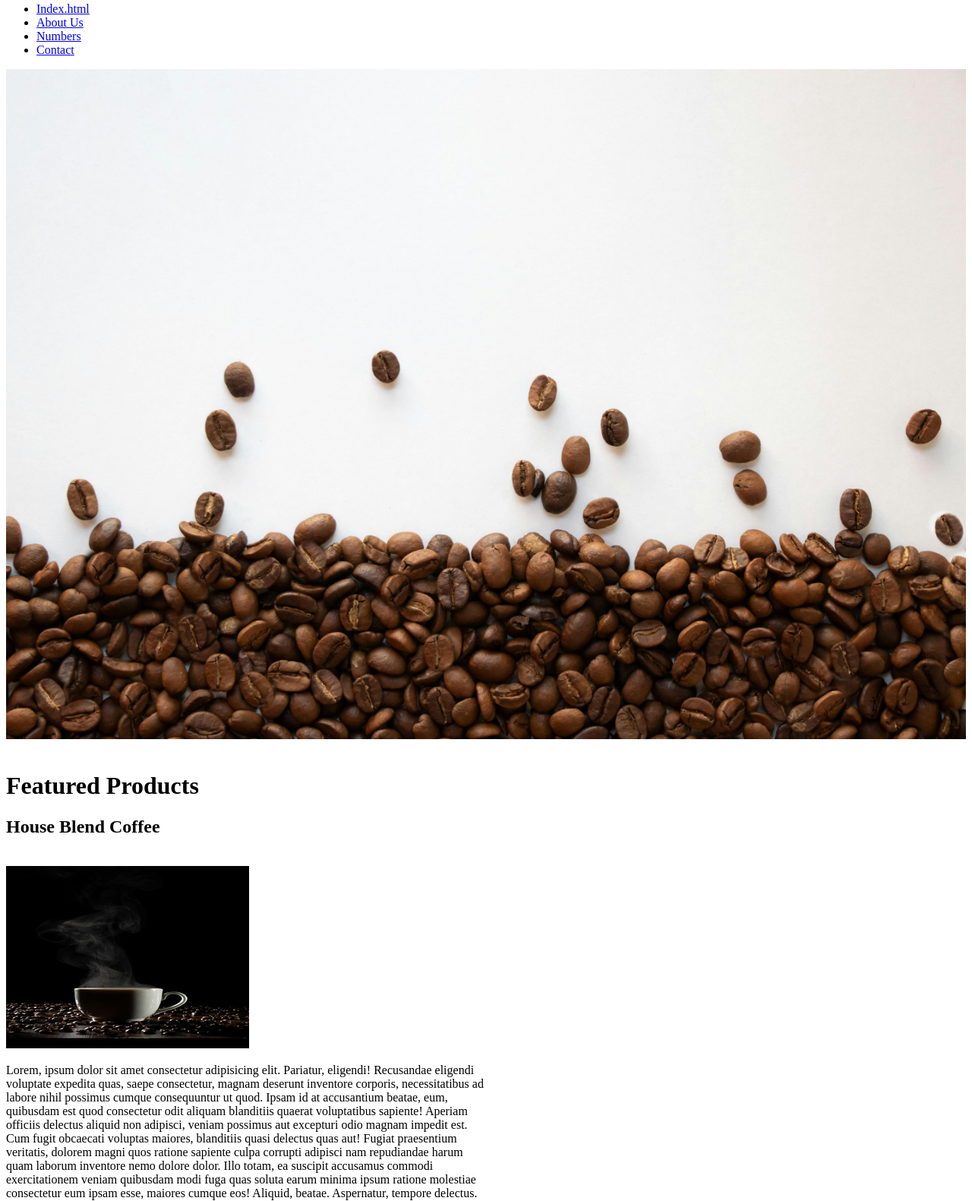
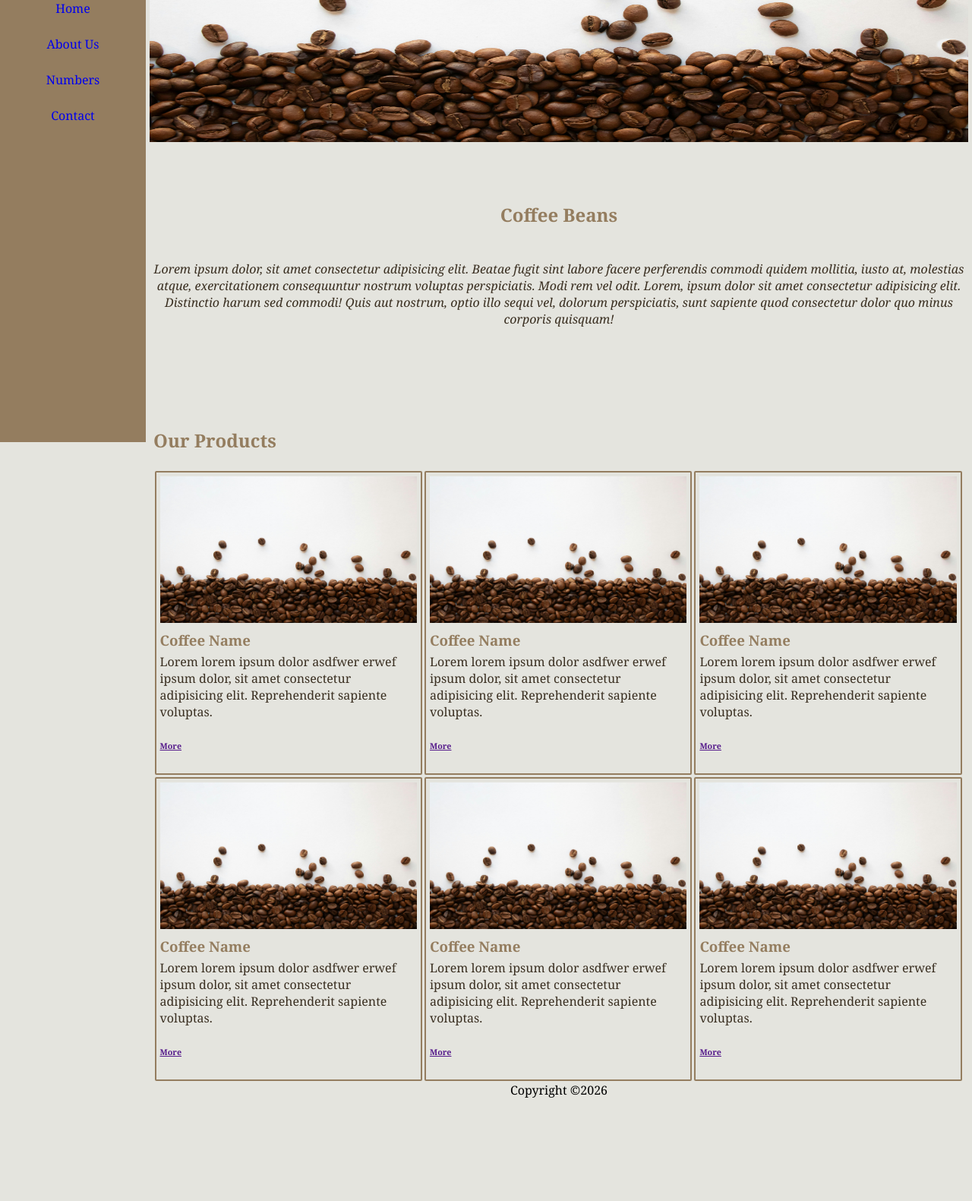
Before and after one commit to MuhammadAsimKundi/html-css, a plain HTML site: page index.html in a window 1280 px wide. Shown: the part 218-1799 px from the top of the page at 76% size. After the commit the page ends 1674 px from the top, so only its background shows below. Drawn offline with Linux system fonts and the light colour scheme.

Commit message:
Added css and styled the pages

```diff
--- a/css/style.css
+++ b/css/style.css
@@ -0,0 +1,113 @@
+.clearfix::after {
+    content: "";
+    display: block;
+    clear: both;
+}
+*{
+    margin: 0%;
+    padding: 0%;
+    box-sizing: border-box;
+}
+body{
+    font-family: Georgia, 'Times New Roman', Times, serif;
+    background: rgb(228, 228, 222);
+}
+
+.sidebar{
+    width: 15%;
+    height: 100vh;
+    background: rgb(148, 125, 95);
+    /* border: 2px solid green; */
+    float: left;
+    position: fixed;
+    padding: 5px;
+
+}
+
+.sidebar img{
+    width: 100%;
+    height: 20%;
+    border-radius: 50%;
+    margin-bottom: 30px;
+}
+
+.nav{
+    width: 100%;
+    height: auto;
+    /* border: 2px solid blueviolet; */
+    padding: 20px 5px;
+}
+
+.nav ul{
+    display: flex;
+    flex-direction: column;
+    align-items: center;
+    gap: 25px;
+    list-style: none;
+}
+
+.nav ul li a{
+    text-decoration: none;
+    display: inline-block;
+}
+
+.nav ul li:hover{
+    text-shadow: 2px 0px 1px black;
+}
+
+
+.mainpage{
+    width: 85%;
+    height: auto;
+    /* border: 2px solid black; */
+    float: right;
+    padding: 5px;
+}
+.bg-img{
+    width: 100%;
+    height: 50vh;
+
+    /* border: 2px solid red; */
+}
+.details{
+    width: 100%;
+    height: auto;
+    /* border: 2px solid yellow; */
+    padding: 5px;
+    margin-top: 25px;
+}
+
+.details table{
+    border: 2px solid black;
+    border-spacing: 25px;
+}
+
+.coffee-types{
+    width: 33%;
+    height: 50vh;
+    margin: 0px;
+    padding: 5px;
+    border: 2px solid rgb(148, 125, 95);
+    border-radius: 2px;
+    margin: 1.5px;
+    float: left;
+
+}
+
+.coffee-types img{
+    width: 100%;
+    height: 50%;
+    margin-bottom: 5px;
+}
+.coffee-types h3{
+    color: rgb(148, 125, 95);
+    margin-bottom: 5px;
+}
+
+.coffee-types p {
+    color: rgb(57, 46, 32);
+    margin-bottom: 5px;
+}
+.copyright{
+    text-align: center;
+}
--- a/index.html
+++ b/index.html
@@ -1,93 +1,108 @@
+<!-- new Code -->
+
 <!DOCTYPE html>
 <html lang="en">
+
 <head>
     <meta charset="UTF-8">
     <meta name="viewport" content="width=device-width, initial-scale=1.0">
     <title>Coffee Junkie</title>
+    <link rel="stylesheet" href="css/style.css">
 </head>
+
 <body>
-    <img src="./image/coffee logo.png" alt="Coffee logo" id="logo">
-    <h3>Coffee Junkie</h3>
-
+    <section class="sidebar">
+        <!-- logo img -->
+        <img src="image/coffee logo.png" alt="Logo">
+        <!-- navbar -->
+        <nav class="nav">
             <ul>
-        <li><a href="index.html">Index.html</a></li>
+                <li><a href="index.html">Home</a></li>
                 <li><a href="about.html">About Us</a></li>
                 <li><a href="numbers.html">Numbers</a></li>
                 <li><a href="contact.html">Contact</a></li>
             </ul>
+        </nav>
 
-    <img src="./image/background.jpg" alt="background coffee beans" width="100%">
+    </section>
+
+    <section class="mainpage">
+        <img src="./image/background.jpg" alt="bg image" class="bg-img">
+        <br>
+        <br><br>
+        <div class="details">
+            <h1 style="color: rgb(148, 125, 95); text-align: center; text-decoration: double;">Coffee Beans</h1>
             <br>
             <br>
-    <h1>Featured Products</h1>
-
-    <!-- House blend Coffee -->
-    <h2>House Blend Coffee</h2>
-    <br>
-    <img src="./image/house-blend.jpg" alt="house blend coffee image">
-    <p style="width: 50%;">Lorem, ipsum dolor sit amet consectetur adipisicing elit. Pariatur, eligendi! Recusandae eligendi voluptate expedita
-        quas, saepe consectetur, magnam deserunt inventore corporis, necessitatibus ad labore nihil possimus cumque
-        consequuntur ut quod.
-        Ipsam id at accusantium beatae, eum, quibusdam est quod consectetur odit aliquam blanditiis quaerat voluptatibus
-        sapiente! Aperiam officiis delectus aliquid non adipisci, veniam possimus aut excepturi odio magnam impedit est.
-        Cum fugit obcaecati voluptas maiores, blanditiis quasi delectus quas aut! Fugiat praesentium veritatis, dolorem
-        magni quos ratione sapiente culpa corrupti adipisci nam repudiandae harum quam laborum inventore nemo dolore dolor.
-        Illo totam, ea suscipit accusamus commodi exercitationem veniam quibusdam modi fuga quas soluta earum minima ipsum
-        ratione molestiae consectetur eum ipsam esse, maiores cumque eos! Aliquid, beatae. Aspernatur, tempore delectus.
-        Dolore, dignissimos ullam? Alias, quis voluptatibus doloribus eligendi, maxime molestiae fuga nam reprehenderit
-        magnam quia mollitia obcaecati expedita, deleniti tenetur recusandae impedit est ex amet exercitationem? Quidem
-        sapiente atque corrupti.
-        </p>
-        <h3><a href="https://www.wikipedia.org/">Details</a></h3>
-    <br>
-    <br>
-
-    <!-- French Roast Coffee -->
-    <h2>French Roast Coffee</h2>
-    <img src="./image/french-roast.jpg" alt="French Roast coffee image">
-    <p style="width: 50%;">Lorem, ipsum dolor sit amet consectetur adipisicing elit. Pariatur, eligendi! Recusandae eligendi voluptate expedita
-        quas, saepe consectetur, magnam deserunt inventore corporis, necessitatibus ad labore nihil possimus cumque
-        consequuntur ut quod.
-        Ipsam id at accusantium beatae, eum, quibusdam est quod consectetur odit aliquam blanditiis quaerat voluptatibus
-        sapiente! Aperiam officiis delectus aliquid non adipisci, veniam possimus aut excepturi odio magnam impedit est.
-        Cum fugit obcaecati voluptas maiores, blanditiis quasi delectus quas aut! Fugiat praesentium veritatis, dolorem
-        magni quos ratione sapiente culpa corrupti adipisci nam repudiandae harum quam laborum inventore nemo dolore dolor.
-        Illo totam, ea suscipit accusamus commodi exercitationem veniam quibusdam modi fuga quas soluta earum minima ipsum
-        ratione molestiae consectetur eum ipsam esse, maiores cumque eos! Aliquid, beatae. Aspernatur, tempore delectus.
-        Dolore, dignissimos ullam? Alias, quis voluptatibus doloribus eligendi, maxime molestiae fuga nam reprehenderit
-        magnam quia mollitia obcaecati expedita, deleniti tenetur recusandae impedit est ex amet exercitationem? Quidem
-        sapiente atque corrupti.
-    </p>
-    <h3><a href="https://www.wikipedia.org/">Details</a></h3>
-    <br>
-    <br>
-
-    <!-- Columbian Roast Coffee -->
-    <h2>Columbian Roast Coffee</h2>
-    <img src="./image/colombian-raost.jpg" alt="Columbian roast coffee image">
-    <p style="width: 50%;">Lorem, ipsum dolor sit amet consectetur adipisicing elit. Pariatur, eligendi! Recusandae eligendi voluptate expedita
-        quas, saepe consectetur, magnam deserunt inventore corporis, necessitatibus ad labore nihil possimus cumque
-        consequuntur ut quod.
-        Ipsam id at accusantium beatae, eum, quibusdam est quod consectetur odit aliquam blanditiis quaerat voluptatibus
-        sapiente! Aperiam officiis delectus aliquid non adipisci, veniam possimus aut excepturi odio magnam impedit est.
-        Cum fugit obcaecati voluptas maiores, blanditiis quasi delectus quas aut! Fugiat praesentium veritatis, dolorem
-        magni quos ratione sapiente culpa corrupti adipisci nam repudiandae harum quam laborum inventore nemo dolore dolor.
-        Illo totam, ea suscipit accusamus commodi exercitationem veniam quibusdam modi fuga quas soluta earum minima ipsum
-        ratione molestiae consectetur eum ipsam esse, maiores cumque eos! Aliquid, beatae. Aspernatur, tempore delectus.
-        Dolore, dignissimos ullam? Alias, quis voluptatibus doloribus eligendi, maxime molestiae fuga nam reprehenderit
-        magnam quia mollitia obcaecati expedita, deleniti tenetur recusandae impedit est ex amet exercitationem? Quidem
-        sapiente atque corrupti.
-    </p>
-    <h3><a href="https://www.wikipedia.org/">Details</a></h3>
+            <p style="color: rgb(57, 46, 32); text-align: center;"><em>Lorem ipsum dolor, sit amet consectetur adipisicing elit. Beatae fugit sint labore facere perferendis commodi quidem
+            mollitia, iusto at, molestias atque, exercitationem consequuntur nostrum voluptas perspiciatis. Modi rem vel odit.
+            Lorem, ipsum dolor sit amet consectetur adipisicing elit. Distinctio harum sed commodi! Quis aut nostrum, optio illo
+            sequi vel, dolorum perspiciatis, sunt sapiente quod consectetur dolor quo minus corporis quisquam!</em></p>
             <br>
             <br>
             <br>
             <br>
             <br>
             <br>
+            <h2 style="color: rgb(148, 125, 95); text-decoration: wavy;">Our Products</h2>
             <br>
-    <p>Copyright &copy;2026</p>
+            <section class="coffee-types">
+                <img src="image/background.jpg" alt="Coffee image">
+                <h3>Coffee Name</h3>
+                <p>Lorem lorem ipsum dolor asdfwer erwef ipsum dolor, sit amet consectetur adipisicing elit. Reprehenderit sapiente
+                    voluptas.</p>
                 <br>
-    <h3><a href="#logo">Back to Logo</a></h3>
+                <h6><a href="">More</a></h6>
+            </section>
+            <section class="coffee-types">
+                <img src="image/background.jpg" alt="Coffee image">
+                <h3>Coffee Name</h3>
+                <p>Lorem lorem ipsum dolor asdfwer erwef ipsum dolor, sit amet consectetur adipisicing elit. Reprehenderit sapiente
+                    voluptas.</p>
+                <br>
+                <h6><a href="">More</a></h6>
+            </section>
+            <section class="coffee-types">
+                <img src="image/background.jpg" alt="Coffee image">
+                <h3>Coffee Name</h3>
+                <p>Lorem lorem ipsum dolor asdfwer erwef ipsum dolor, sit amet consectetur adipisicing elit. Reprehenderit sapiente
+                    voluptas.</p>
+                <br>
+                <h6><a href="">More</a></h6>
+            </section>
+            <section class="coffee-types">
+                <img src="image/background.jpg" alt="Coffee image">
+                <h3>Coffee Name</h3>
+                <p>Lorem lorem ipsum dolor asdfwer erwef ipsum dolor, sit amet consectetur adipisicing elit. Reprehenderit sapiente
+                    voluptas.</p>
+                <br>
+                <h6><a href="">More</a></h6>
+            </section>
+            <section class="coffee-types">
+                <img src="image/background.jpg" alt="Coffee image">
+                <h3>Coffee Name</h3>
+                <p>Lorem lorem ipsum dolor asdfwer erwef ipsum dolor, sit amet consectetur adipisicing elit. Reprehenderit sapiente
+                    voluptas.</p>
+                <br>
+                <h6><a href="">More</a></h6>
+            </section>
+            <section class="coffee-types">
+                <img src="image/background.jpg" alt="Coffee image">
+                <h3>Coffee Name</h3>
+                <p>Lorem lorem ipsum dolor asdfwer erwef ipsum dolor, sit amet consectetur adipisicing elit. Reprehenderit sapiente
+                    voluptas.</p>
+                <br>
+                <h6><a href="">More</a></h6>
+            </section>
+            <br>
+            <br>
+            <br>
+            <br>
+            <br>
+            <p class="copyright">Copyright &copy;2026</p>
+        </div>
+
+    </section>
 </body>
+
 </html>
```
Also changed, not shown: about.html (+51 -14 lines), contact.html (+19 -13 lines), numbers.html (+18 -11 lines). Lines whose indentation alone changed are shown as unchanged.
